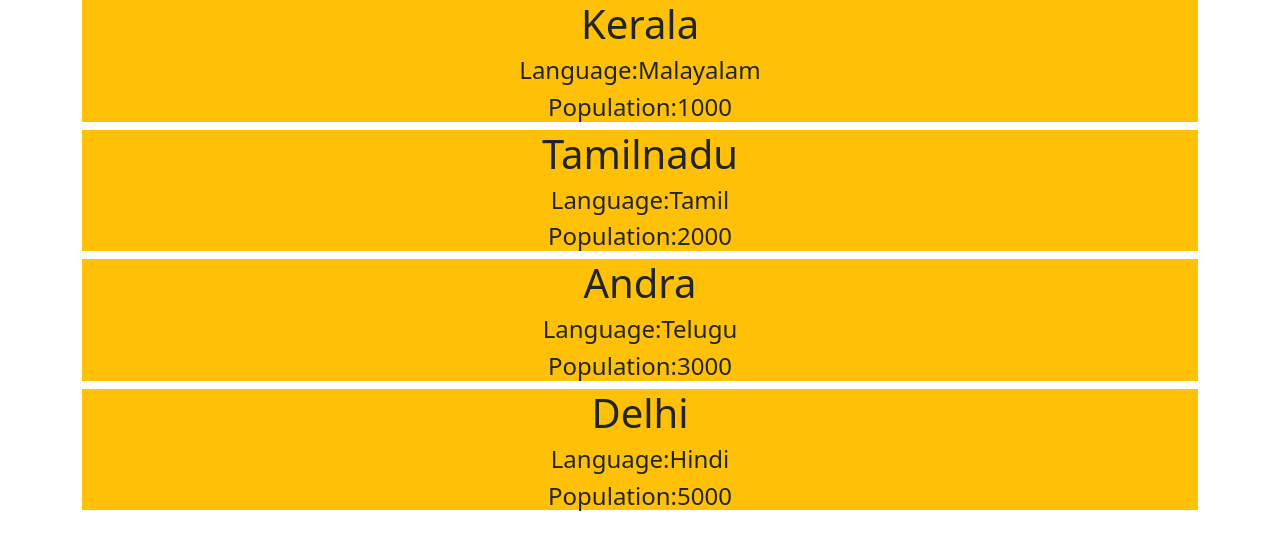
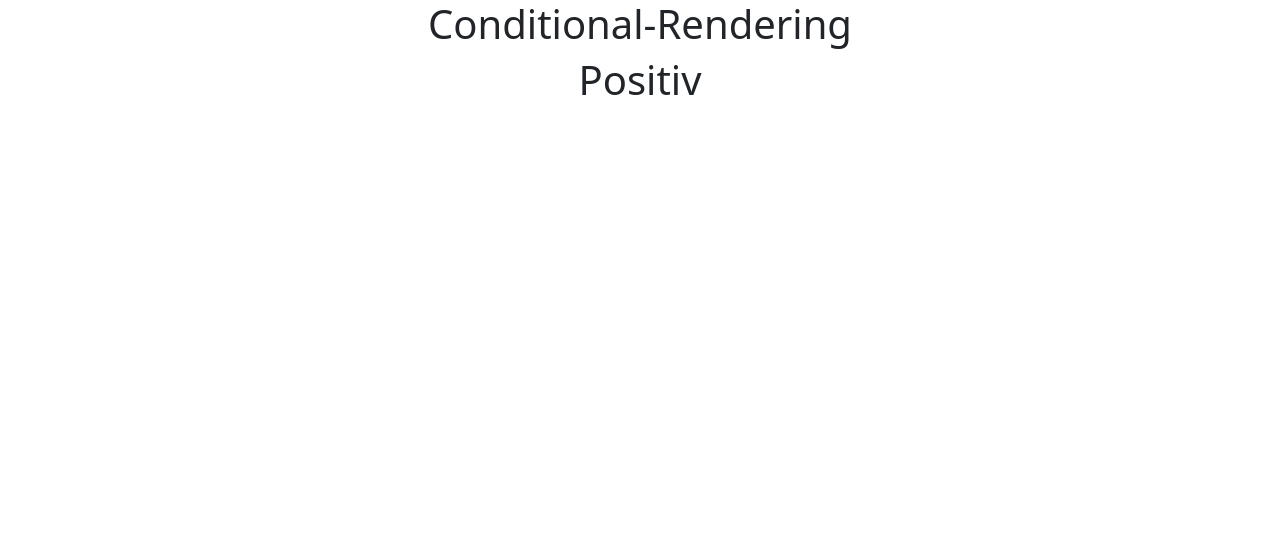
Before and after one commit to Dil-shad/React-basics, a React (Create React App) app in the folder myapp/: page / in a window 1280 px wide. Shown: the top 550 px of the page. Built offline with nearby package versions, Linux system fonts and the light colour scheme.

Commit message:
Conditional rendering example

```diff
--- a/myapp/src/App.js
+++ b/myapp/src/App.js
@@ -6,17 +6,31 @@ import States from "./components/States.js";
 import { Container } from "react-bootstrap";
 
 function App() {
-  const states = [
-    { name: "Kerala", language: "Malayalam", population: 1000 },
-    { name: "Tamilnadu", language: "Tamil", population: 2000 },
-    { name: "Andra", language: "Telugu", population: 3000 },
-    { name: "Delhi", language: "Hindi", population: 5000 },
-  ];
+  let number = 1 ;
+  //   const CheckNumber=({number}) => {
+  //     if(number>0){
+  //       return <h1>Positive Number</h1>
+  //     }
+  //     else if(number<0){
+  //       return <h1>Negative Number</h1>
+  //   }
+  //   else{
+  //     return <h1>Zero</h1>
+  //   }
+  // }
 
   return (
     <div className="App">
       <Container>
-        <States States={states} />
+        <h1>Conditional-Rendering</h1>
+        {/* <CheckNumber number={-1}/> */}
+        {number > 0 ? (
+          <h1>Positiv</h1>
+        ) : number < 0 ? (
+          <h1>Negative</h1>
+        ) : (
+          <h1>Zero</h1>
+        )}
       </Container>
     </div>
   );
```
